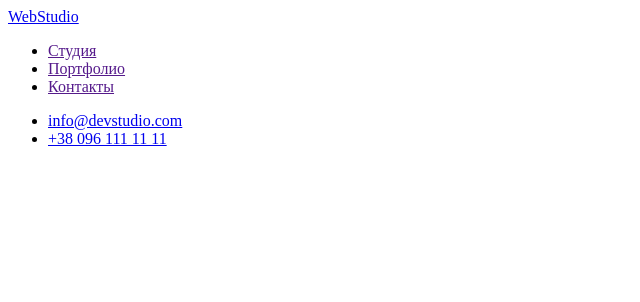
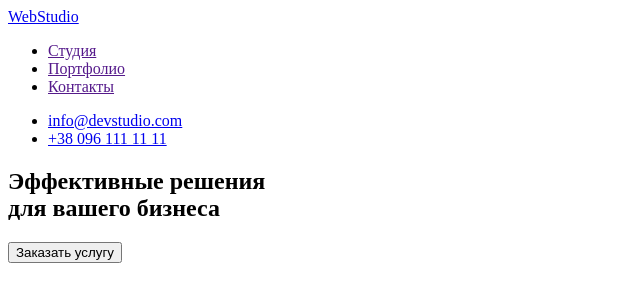
Before and after one commit to rimma-fe/goit-markup-hw-01, a plain HTML site: page index.html in a window 1280 px wide. Shown: the whole page, without its empty margins (0-640 px from the left). Drawn offline with Linux system fonts and the light colour scheme.

Commit message:
made a hero section

```diff
--- a/index.html
+++ b/index.html
@@ -21,6 +21,11 @@
                 <li><a href="tel:+380961111111">+38 096 111 11 11</a></li>
             </ul>
     </header>
+    <!--герой-->
+    <section>
+        <h1>Эффективные решения <br/>для вашего бизнеса</h1>
+        <button>Заказать услугу</button>
+    </section>
 
 </body>
 </html>
```
